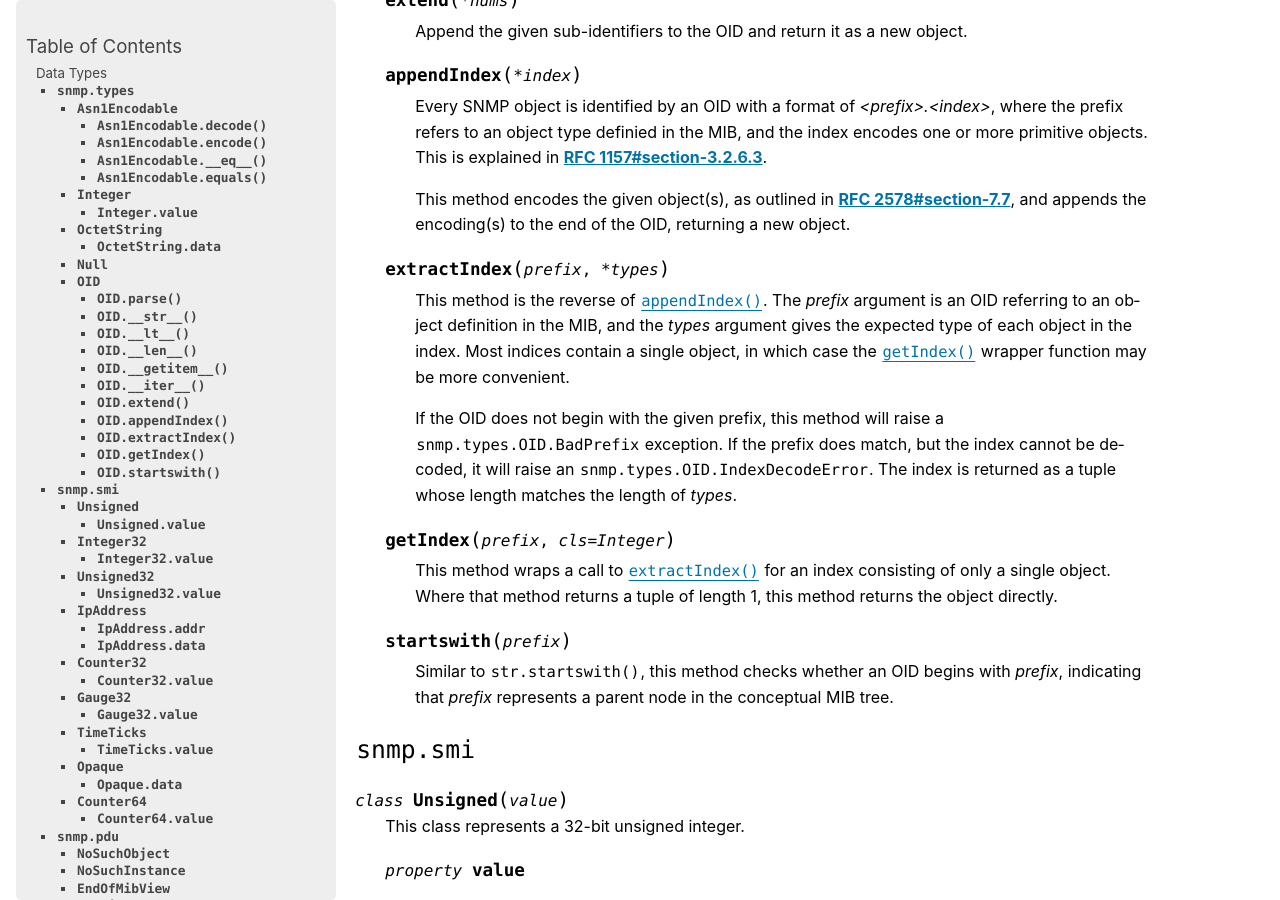
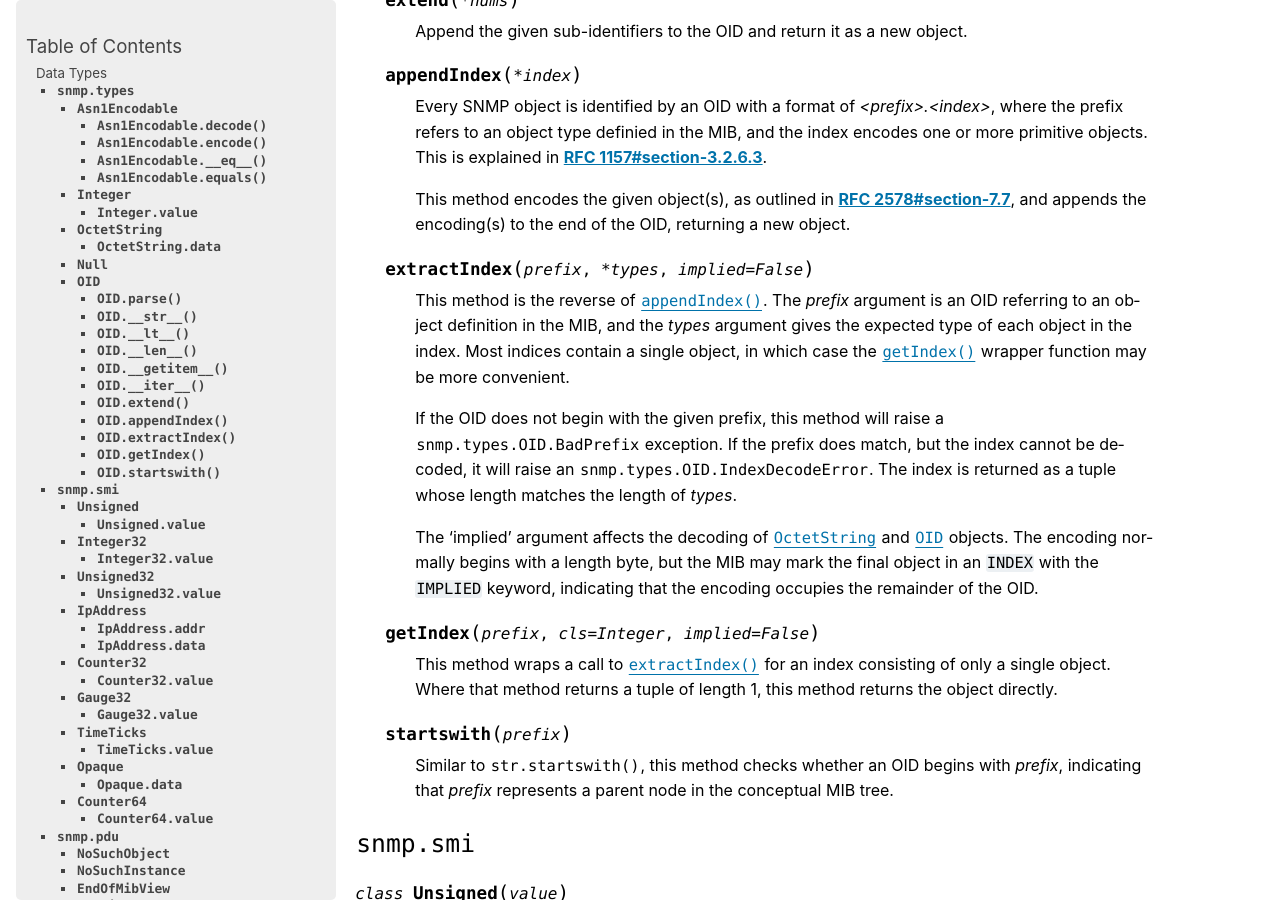
Before and after one commit to charlestolley/python-snmp, a Sphinx documentation site: the page built from docs/source/types.rst, in a window 1280 px wide and 900 px high, scrolled down 2325 px. Built offline with Sphinx 7.4.7, drawn with Linux system fonts in a browser that asks for light colours.

Commit message:
Update documentation for the implied keyword of OID.extractIndex()

```diff
--- a/docs/source/types.rst
+++ b/docs/source/types.rst
@@ -140,7 +140,7 @@ Data Types
       :rfc:`2578#section-7.7`, and appends the encoding(s) to the end of the
       OID, returning a new object.
 
-   .. method:: extractIndex(prefix, * types)
+   .. method:: extractIndex(prefix, * types, implied=False)
 
       This method is the reverse of :meth:`appendIndex`. The `prefix` argument
       is an OID referring to an object definition in the MIB, and the `types`
@@ -154,7 +154,12 @@ Data Types
       :class:`snmp.types.OID.IndexDecodeError`. The index is returned as a tuple
       whose length matches the length of `types`.
 
-   .. method:: getIndex(prefix, cls=Integer)
+      The 'implied' argument affects the decoding of :class:`OctetString` and
+      :class:`OID` objects. The encoding normally begins with a length byte, but
+      the MIB may mark the final object in an ``INDEX`` with the ``IMPLIED``
+      keyword, indicating that the encoding occupies the remainder of the OID.
+
+   .. method:: getIndex(prefix, cls=Integer, implied=False)
 
       This method wraps a call to :meth:`extractIndex` for an index consisting
       of only a single object. Where that method returns a tuple of length 1,
```
